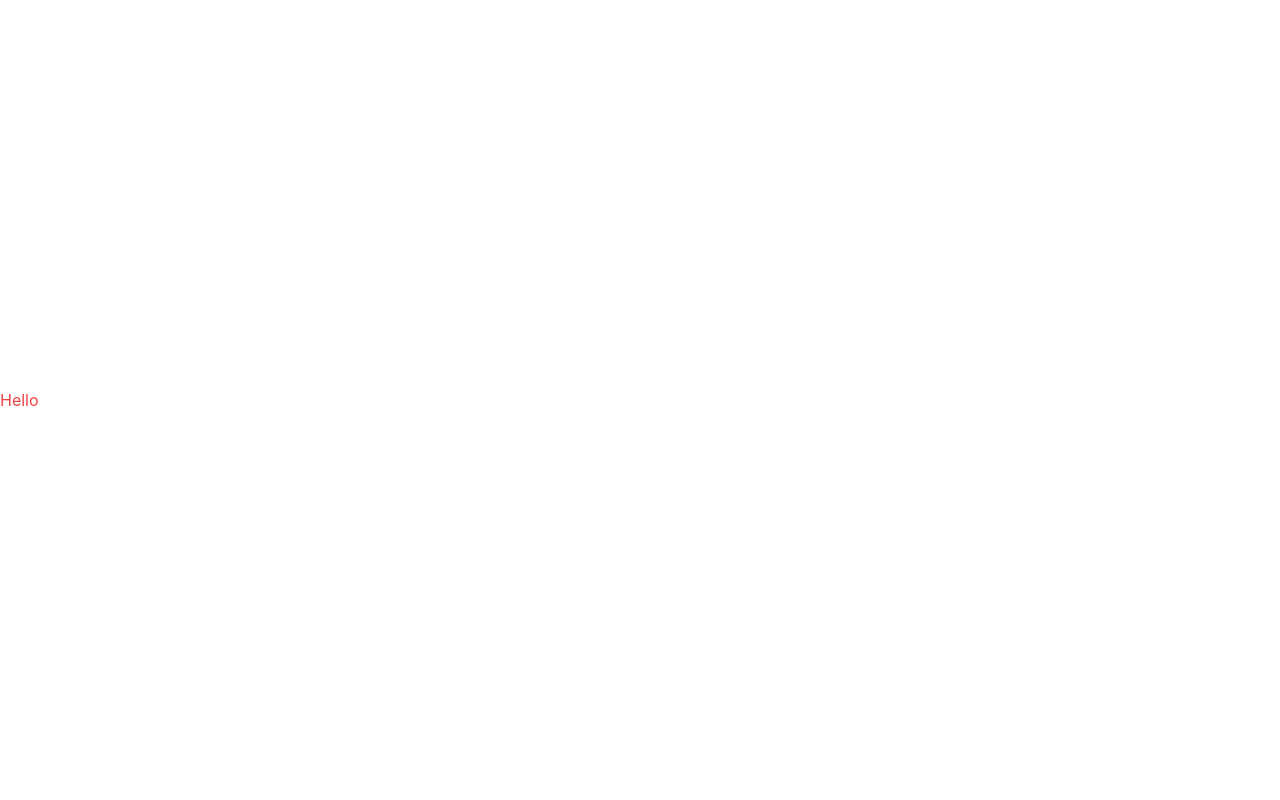
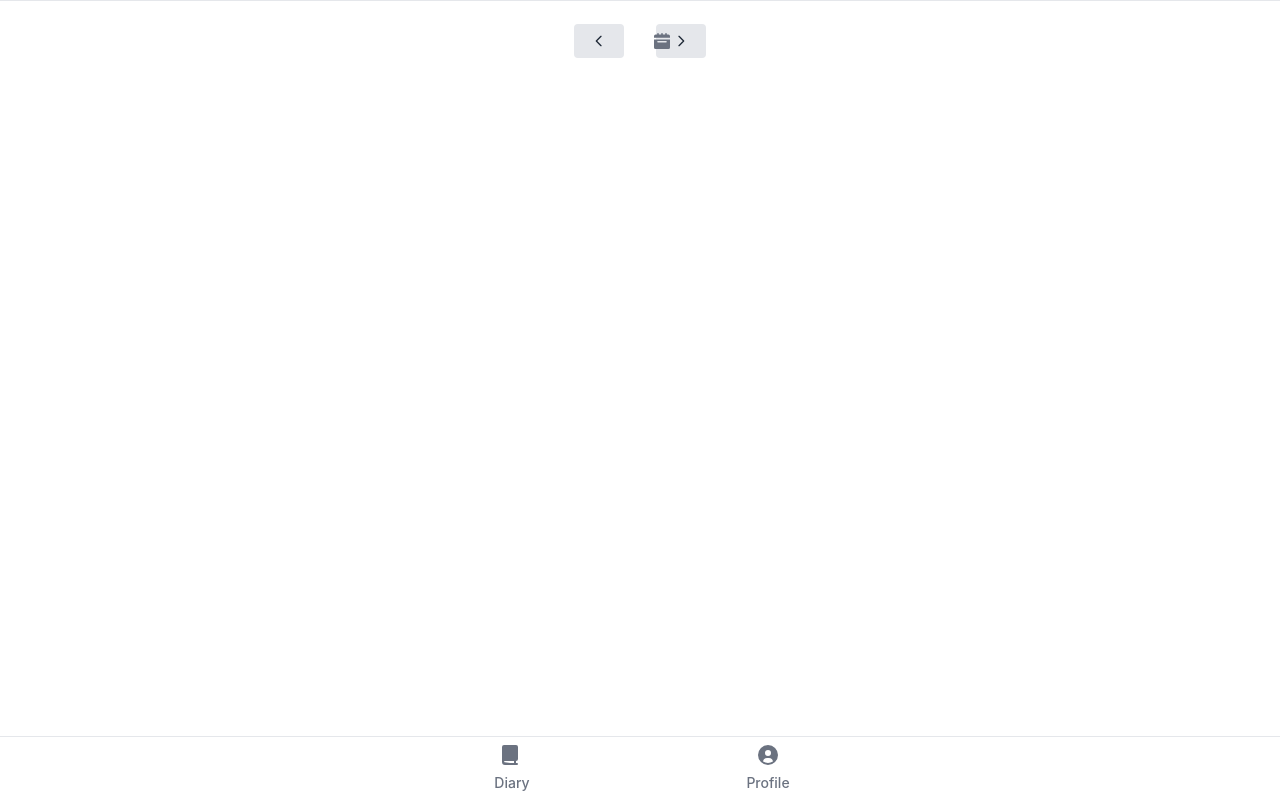
Before and after one commit to Omusubi0123/life-dialog, a React (Vite) app in the folder frontend/: page / in a window 1280 px wide. Built offline with nearby package versions, Linux system fonts and the light colour scheme.

Commit message:
feat: flowbiteを追加

```diff
--- a/frontend/src/App.tsx
+++ b/frontend/src/App.tsx
@@ -8,7 +8,48 @@ function App() {
 
   return (
     <>
-      <div className="text-red-500">Hello</div>
+
+    <div className="fixed top-0 left-0 z-50 w-full h-20 bg-white border-t border-gray-200 dark:bg-gray-700 dark:border-gray-600 space-x-4 flex items-center justify-center">
+        <button className="bg-gray-200 hover:bg-gray-300 text-gray-800 font-semibold py-2 px-4 rounded dark:bg-gray-600 dark:hover:bg-gray-500 dark:text-white">
+          <svg xmlns="http://www.w3.org/2000/svg" className="w-4 h-4" fill="none" viewBox="0 0 24 24" stroke="currentColor" stroke-width="2">
+            <path stroke-linecap="round" stroke-linejoin="round" d="M15 19l-7-7 7-7" />
+          </svg>
+        </button>
+
+        <div className="relative">
+          <div className="absolute inset-y-0 start-0 flex items-center ps-3.5 pointer-events-none">
+            <svg className="w-4 h-4 text-gray-500 dark:text-gray-400" aria-hidden="true" xmlns="http://www.w3.org/2000/svg" fill="currentColor" viewBox="0 0 20 20">
+              <path d="M20 4a2 2 0 0 0-2-2h-2V1a1 1 0 0 0-2 0v1h-3V1a1 1 0 0 0-2 0v1H6V1a1 1 0 0 0-2 0v1H2a2 2 0 0 0-2 2v2h20V4ZM0 18a2 2 0 0 0 2 2h16a2 2 0 0 0 2-2V8H0v10Zm5-8h10a1 1 0 0 1 0 2H5a1 1 0 0 1 0-2Z"/>
+            </svg>
+          </div>
+          {/* <input datepicker id="default-datepicker" type="text" className="bg-gray-50 border border-gray-300 text-gray-900 text-sm rounded-lg focus:ring-blue-500 focus:border-blue-500 block w-full ps-10 p-2.5 dark:bg-gray-700 dark:border-gray-600 dark:placeholder-gray-400 dark:text-white dark:focus:ring-blue-500 dark:focus:border-blue-500" placeholder="Today"> */}
+        </div>
+
+        <button className="bg-gray-200 hover:bg-gray-300 text-gray-800 font-semibold py-2 px-4 rounded dark:bg-gray-600 dark:hover:bg-gray-500 dark:text-white">
+          <svg xmlns="http://www.w3.org/2000/svg" className="w-4 h-4" fill="none" viewBox="0 0 24 24" stroke="currentColor" stroke-width="2">
+            <path stroke-linecap="round" stroke-linejoin="round" d="M9 5l7 7-7 7" />
+          </svg>
+        </button>
+      </div>
+
+
+      <div className="fixed bottom-0 left-0 z-50 w-full h-16 bg-white border-t border-gray-200 dark:bg-gray-700 dark:border-gray-600">
+        <div className="grid h-full max-w-lg grid-cols-2 mx-auto font-medium">
+            <a href="./index.html" type="button" className="inline-flex flex-col items-center justify-center px-5 hover:bg-gray-50 dark:hover:bg-gray-800 group">
+                <svg className="w-5 h-5 mb-2 text-gray-500 dark:text-gray-400 group-hover:text-blue-600 dark:group-hover:text-blue-500" aria-hidden="true" xmlns="http://www.w3.org/2000/svg" fill="currentColor" viewBox="0 0 20 20">
+                  <path stroke="currentColor" stroke-linecap="round" stroke-linejoin="round" stroke-width="2" d="M1 17V2a1 1 0 0 1 1-1h12a1 1 0 0 1 1 1v12a1 1 0 0 1-1 1H3a2 2 0 0 0-2 2Zm0 0a2 2 0 0 0 2 2h12M5 15V1m8 18v-4"/>
+                </svg>
+                <span className="text-sm text-gray-500 dark:text-gray-400 group-hover:text-blue-600 dark:group-hover:text-blue-500">Diary</span>
+            </a>
+            <a href="./profile.html" type="button" className="inline-flex flex-col items-center justify-center px-5 hover:bg-gray-50 dark:hover:bg-gray-800 group">
+                <svg className="w-5 h-5 mb-2 text-gray-500 dark:text-gray-400 group-hover:text-blue-600 dark:group-hover:text-blue-500" aria-hidden="true" xmlns="http://www.w3.org/2000/svg" fill="currentColor" viewBox="0 0 20 20">
+                    <path d="M10 0a10 10 0 1 0 10 10A10.011 10.011 0 0 0 10 0Zm0 5a3 3 0 1 1 0 6 3 3 0 0 1 0-6Zm0 13a8.949 8.949 0 0 1-4.951-1.488A3.987 3.987 0 0 1 9 13h2a3.987 3.987 0 0 1 3.951 3.512A8.949 8.949 0 0 1 10 18Z"/>
+                </svg>
+                <span className="text-sm text-gray-500 dark:text-gray-400 group-hover:text-blue-600 dark:group-hover:text-blue-500">Profile</span>
+            </a>
+        </div>
+      </div>
+
     </>
   )
 }
--- a/frontend/src/index.css
+++ b/frontend/src/index.css
@@ -1,6 +1,7 @@
 @tailwind base;
 @tailwind components;
 @tailwind utilities;
+@import "flowbite";
 
 :root {
   font-family: Inter, system-ui, Avenir, Helvetica, Arial, sans-serif;
--- a/frontend/tailwind.config.js
+++ b/frontend/tailwind.config.js
@@ -2,9 +2,13 @@
 export default {
   content: [
     "./index.html",
-    "./src/**/*.{js,ts,jsx,tsx}"],
+    "./src/**/*.{js,ts,jsx,tsx}",
+    "../node_modules/flowbite/**/*.js",
+  ],
   theme: {
     extend: {},
   },
-  plugins: [],
+  plugins: [
+    require('flowbite/plugin')
+  ],
 }
--- /dev/null
+++ b/package.json
@@ -0,0 +1,5 @@
+{
+  "dependencies": {
+    "flowbite": "^2.5.2"
+  }
+}
```
Also changed, not shown: 1 other file (tests, documents, lock files or other folders).
